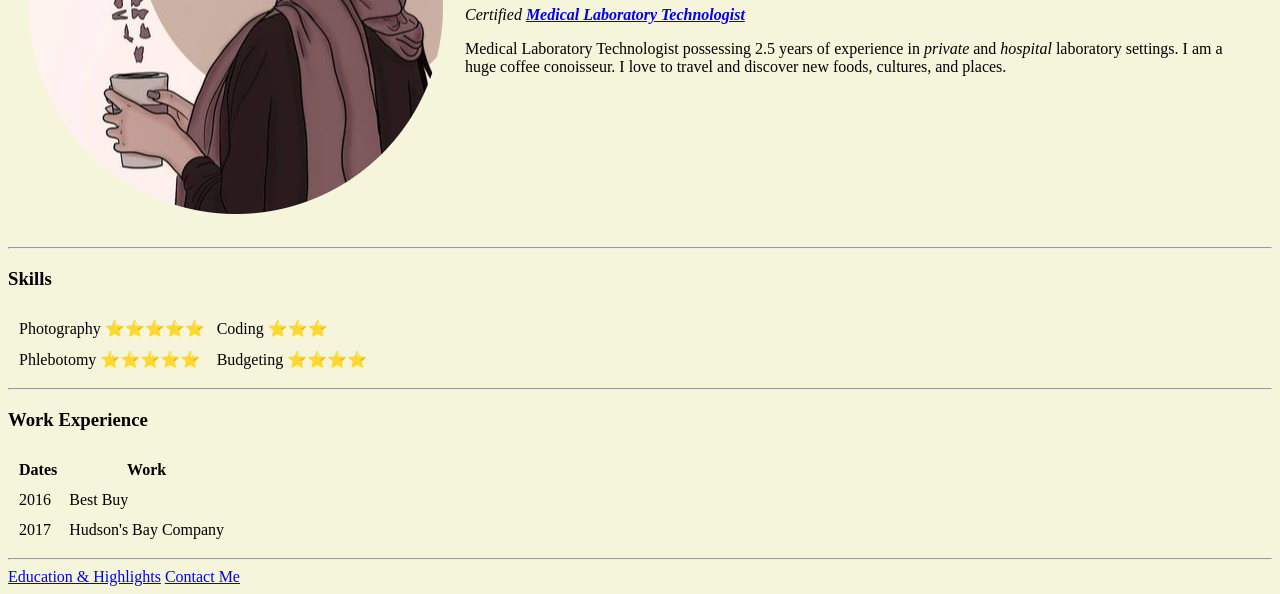
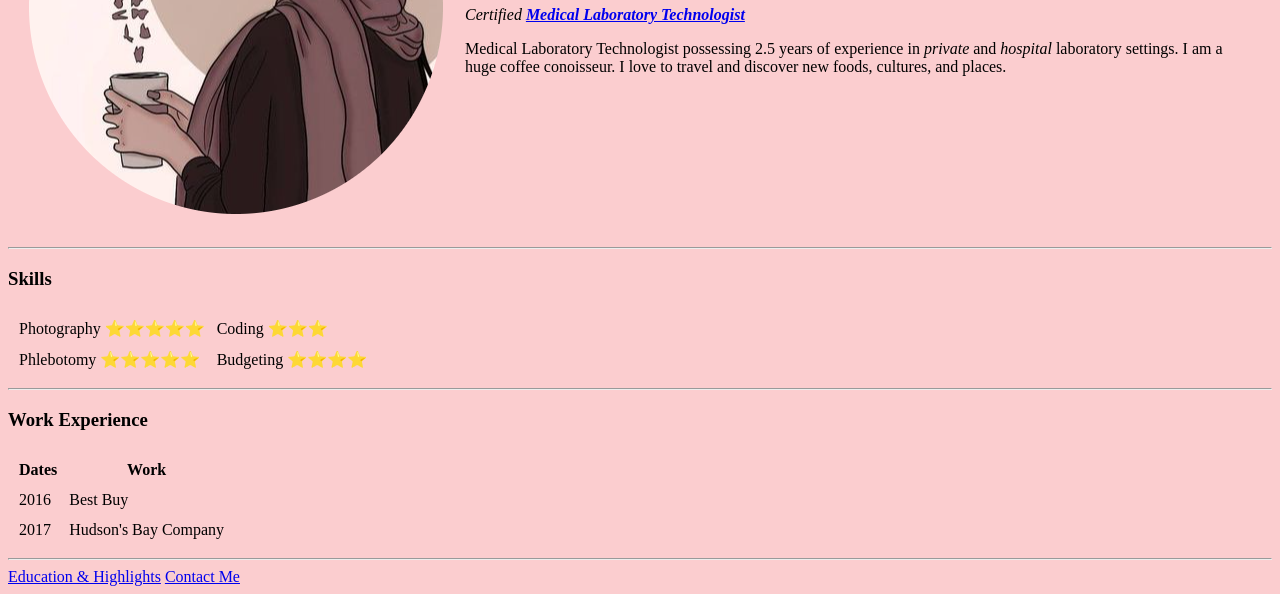
Before and after one commit to tkazi6/cvpublic, a plain HTML site: page index.html in a window 1280 px wide. Shown: the part 229-823 px from the top of the page. Drawn offline with Linux system fonts and the light colour scheme.

Commit message:
Update index.html

```diff
--- a/index.html
+++ b/index.html
@@ -6,7 +6,7 @@
   <title>Tasneem's Personal Site</title>
 </head>
 
-<body style="background-color:beige;">
+<body style="background-color:#FBCDCF;">
   <table cellspacing="20">
     <tr>
       <td><img src="tasneem2.png"/></td>
```
